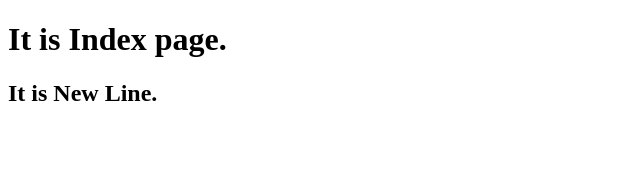
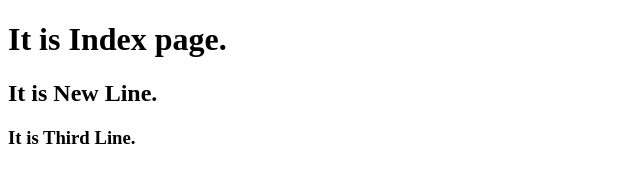
Before and after one commit to Himesh-Jadav/prac, a plain HTML site: page index.html in a window 1280 px wide. Shown: the whole page, without its empty margins (0-640 px from the left). Drawn offline with Linux system fonts and the light colour scheme.

Commit message:
Adding Third line

```diff
--- a/index.html
+++ b/index.html
@@ -8,5 +8,6 @@
 <body>
     <h1>It is Index page.</h1>
     <h2>It is New Line.</h2>
+    <h3>It is Third Line.</h3>
 </body>
 </html>
```
